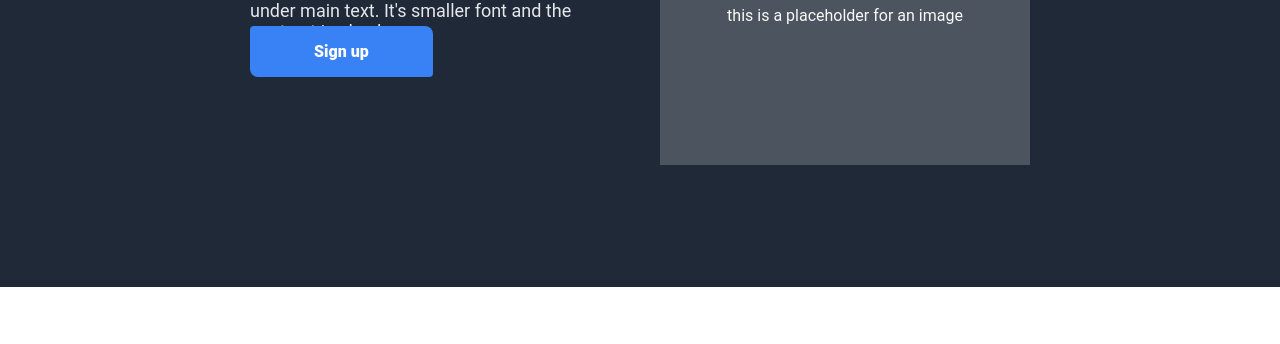
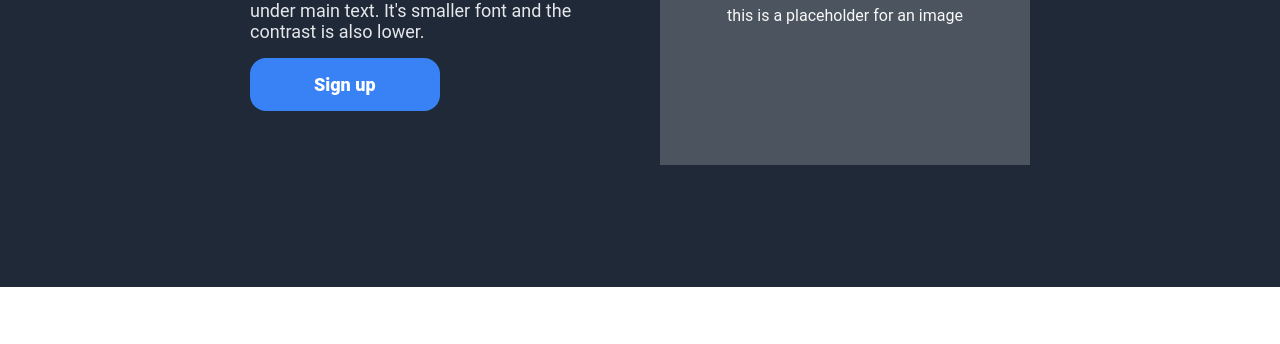
Before and after one commit to hassan-a2h/landing-page-css, a plain HTML site: page index.html in a window 1280 px wide. Shown: the part 313-657 px from the top of the page. Drawn offline with Linux system fonts and the light colour scheme.

Commit message:
Update header styles to match requirements
Change button element to use <button> tag instead of <a> anchor tag. Add margin to give it some space to separate it from the text. Disable button's default border.
< iteration#1 Complete >

```diff
--- a/index.html
+++ b/index.html
@@ -28,7 +28,7 @@
           <div class="sub-text"> This website has some subtext that goes under main text.
             It's smaller font and the contrast is also lower. </div>
 
-          <div> <a class="sign-up"> Sign up </a> </div>
+          <div> <button class="sign-up"> Sign up </button> </div>
         </div>
 
         <div class="image">
--- a/styles.css
+++ b/styles.css
@@ -86,8 +86,11 @@
 .header .sign-up {
   color: white;
   background-color: #3882F6;
-  border-radius: 4px 8px;
+  border: none;
+  font-size: 18px;
+  border-radius: 16px;
   padding: 16px 64px;
+  margin-top: 16px;
   font-weight: 900;
 }
 
```
